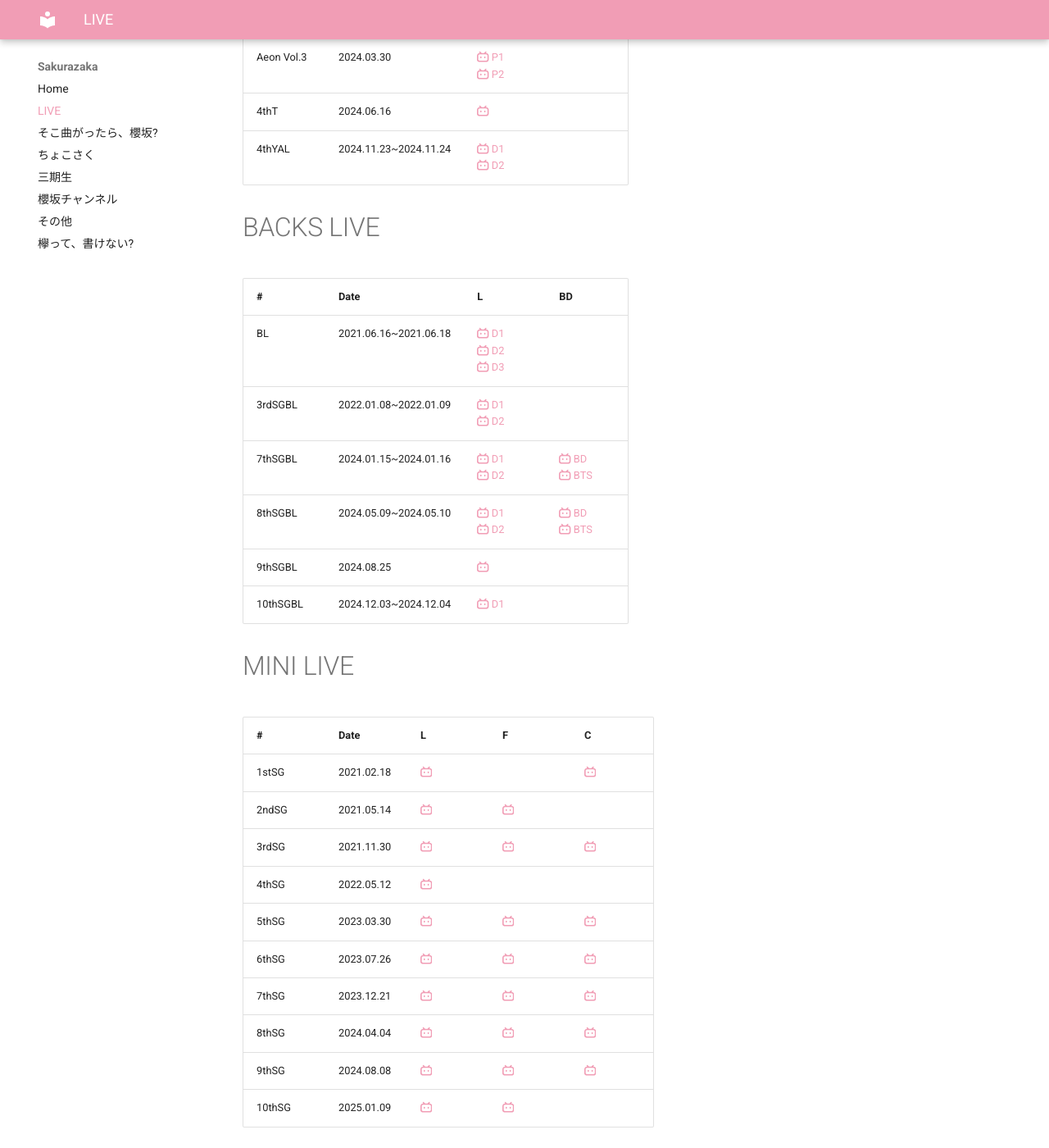
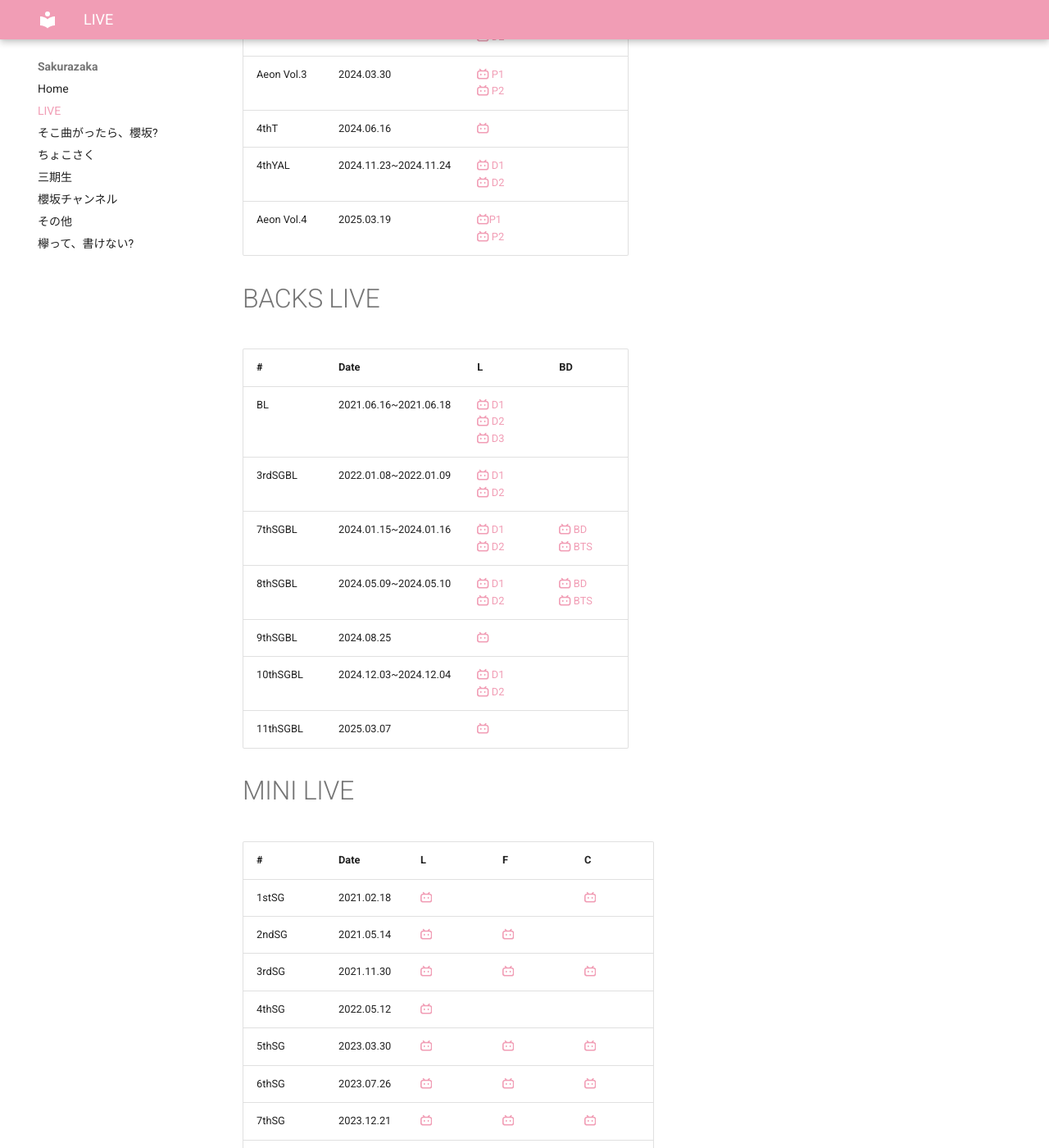
Before and after one commit to aki-192/sakura, an MkDocs documentation site: the page built from docs/live.md, in a window 1280 px wide and 1400 px high, scrolled down 953 px. Shown: the whole window at 82% size. Built offline with MkDocs 1.6.1 and Material for MkDocs 9.7.7, drawn with Linux system fonts in a browser that asks for light colours.

Commit message:
Update live.md

```diff
--- a/docs/live.md
+++ b/docs/live.md
@@ -22,6 +22,7 @@ title: LIVE
 | Aeon Vol.3 | 2024.03.30 | [:simple-bilibili: P1](https://www.bilibili.com/video/BV1DD42157Xf/) <br> [:simple-bilibili: P2](https://www.bilibili.com/video/BV1Dx4y1Y7Bo/) | |
 | 4thT | 2024.06.16 | [:simple-bilibili:](https://www.bilibili.com/video/BV1jm42157Uc/) | |
 | 4thYAL | 2024.11.23~2024.11.24 | [:simple-bilibili: D1](https://www.bilibili.com/video/BV1S1iBYpEDr?p=2) <br> [:simple-bilibili: D2](https://www.bilibili.com/video/BV1ipqbY3Ea6?p=2) | |
+| Aeon Vol.4 | 2025.03.19 | [:simple-bilibili:P1](https://www.bilibili.com/video/BV1UJoQYgEj5/) <br> [:simple-bilibili: P2](https://www.bilibili.com/video/BV1wwXYYKEUV/) | |
 
 # BACKS LIVE
 
@@ -32,7 +33,8 @@ title: LIVE
 | 7thSGBL | 2024.01.15~2024.01.16 | [:simple-bilibili: D1](https://www.bilibili.com/video/BV1nV411Q7uN/) <br> [:simple-bilibili: D2](https://www.bilibili.com/video/BV1BJ4m1b7RX/) | [:simple-bilibili: BD](https://www.bilibili.com/video/BV1V1421b7ec/) <br> [:simple-bilibili: BTS](https://www.bilibili.com/video/BV171421b7SU/) |
 | 8thSGBL | 2024.05.09~2024.05.10 | [:simple-bilibili: D1](https://www.bilibili.com/video/BV1ub421h7K7/) <br> [:simple-bilibili: D2](https://www.bilibili.com/video/BV1dw4m1Q7ov/) | [:simple-bilibili: BD](https://www.bilibili.com/video/BV165S8YUEks/) <br> [:simple-bilibili: BTS](https://www.bilibili.com/video/BV1z1DEYQE4g?p=2) |
 | 9thSGBL | 2024.08.25 | [:simple-bilibili:](https://www.bilibili.com/video/BV1WeHYeLEpP/) | |
-| 10thSGBL | 2024.12.03~2024.12.04 | [:simple-bilibili: D1](https://www.bilibili.com/video/BV1cXktY8Etd?p=2) | |
+| 10thSGBL | 2024.12.03~2024.12.04 | [:simple-bilibili: D1](https://www.bilibili.com/video/BV1cXktY8Etd?p=2) <br> [:simple-bilibili: D2](https://www.bilibili.com/video/BV13wwceEEhv/) | |
+| 11thSGBL | 2025.03.07 | [:simple-bilibili:](https://www.bilibili.com/video/BV12DQcYEErb/) | |
 
 # MINI LIVE
 
```
Also changed, not shown: other parts of docs/live.md (+1 -1 lines).
